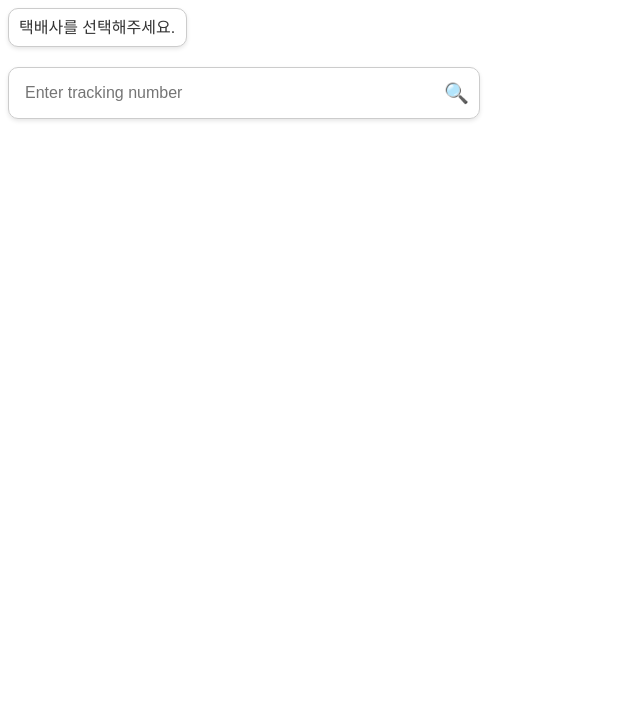
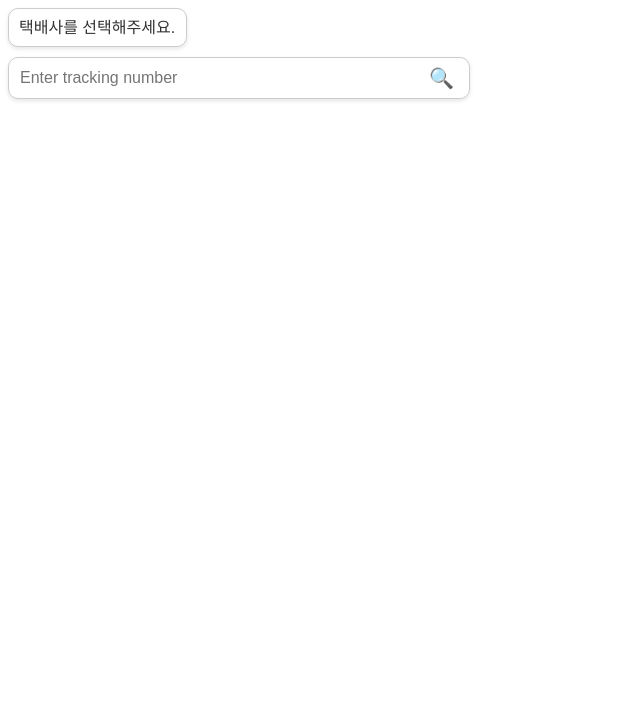
Before and after one commit to JMcunst/vanilla-functions, a plain HTML site: page delivery/index.html in a window 1280 px wide. Shown: the part 81-800 px from the top of the page, without its empty margins (0-640 px from the left). Drawn offline with Linux system fonts and the light colour scheme.

Commit message:
update: search container height

```diff
--- a/delivery/style.css
+++ b/delivery/style.css
@@ -60,8 +60,8 @@ select option:checked {
 .search-container {
   display: flex;
   align-items: center;
-  margin-top: 20px;
-  padding: 10px;
+  margin-top: 10px;
+  padding: 5px;
   border: 1px solid #ccc;
   border-radius: 10px;
   box-shadow: 0 2px 4px rgba(0, 0, 0, 0.1);
@@ -79,6 +79,7 @@ select option:checked {
 
 .search-icon {
   margin-left: 10px;
+  margin-right: 10px;
   font-size: 20px;
   color: #666;
   cursor: pointer;
```
